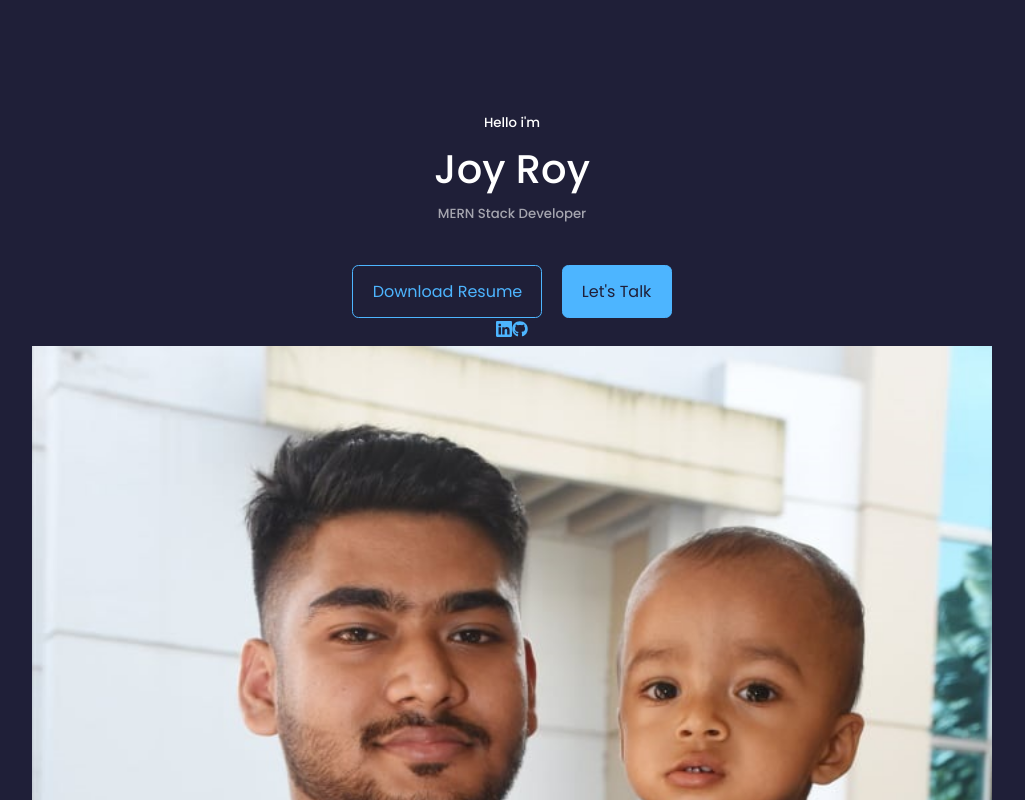
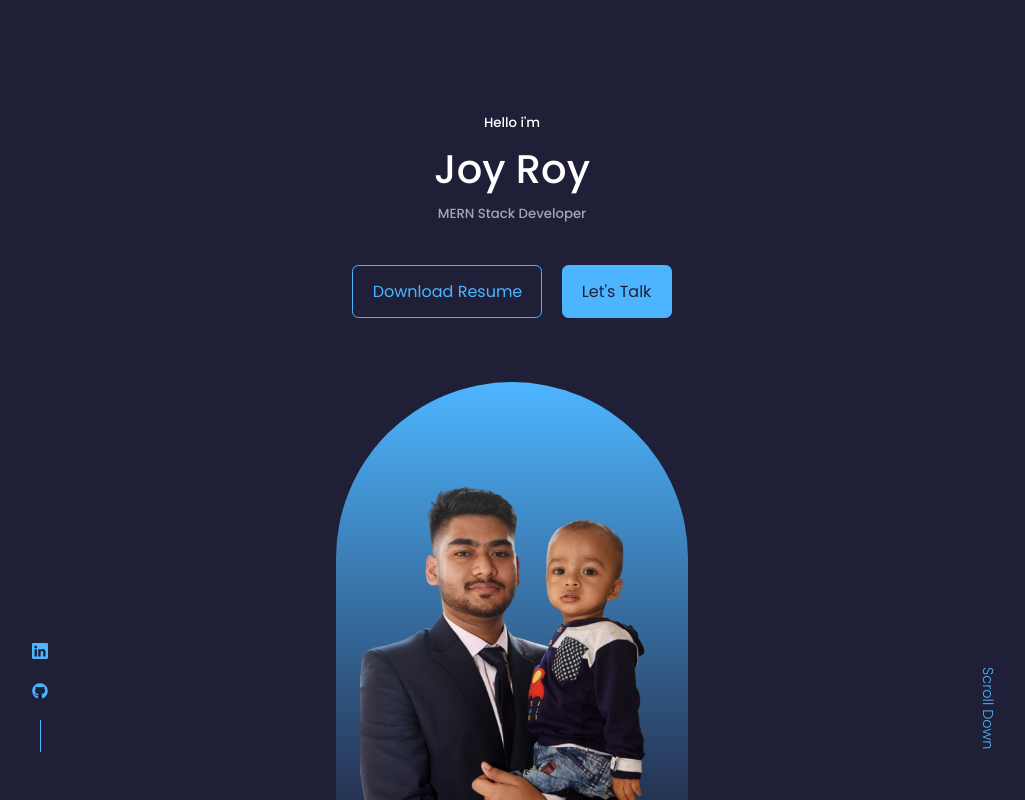
Before and after one commit to jrtanmoy/my-portfolio, a React (Create React App) app: page / in a window 1280 px wide. Shown: the whole page, without its empty margins (128-1153 px from the left). Built offline with nearby package versions, Linux system fonts and the light colour scheme.

Commit message:
complete header section

```diff
--- a/src/components/header/Header.css
+++ b/src/components/header/Header.css
@@ -17,3 +17,63 @@
     gap: 1.2rem;
     justify-content: center;
 }
+
+/* ------ Header Social ------*/
+.header__socials {
+    display: flex;
+    flex-direction: column;
+    align-items: center;
+    gap: 0.8rem;
+    position: absolute;
+    left: 0;
+    bottom: 3rem;
+}
+
+.header__socials::after {
+    content: '';
+    width: 1px;
+    height: 2rem;
+    background: var(--color-primary);
+}
+
+/* ------ Image ------*/
+
+.me {
+    background: linear-gradient(var(--color-primary), transparent);
+    width: 22rem;
+    height: 30rem;
+    position: absolute;
+    left: calc(50% - 11rem);
+    margin-top: 4rem;
+    border-radius: 12rem 12rem 0 0;
+    overflow: hidden;
+    padding: 5rem 1.5rem 1.5rem 1.5rem;
+}
+
+/* ------ Scroll Down ------*/
+.scroll__down {
+    position: absolute;
+    right: -2.3rem;
+    bottom: 5rem;
+    transform: rotate(90deg);
+    font-weight: 300;
+    font-size: 0.9rem;
+}
+
+/* ------- Media Queries (Medium devices) -------- */
+@media screen and (max-width: 1024px) {
+    header {
+        height: 68vh;
+    }
+  }
+
+/* ------- Media Queries (Small devices) -------- */
+@media screen and (max-width: 600px) {
+    header {
+        height: 100vh;
+    }
+
+    .header__socials, .scroll__down {
+        display: none;
+    }
+  }
--- a/src/components/header/Header.js
+++ b/src/components/header/Header.js
@@ -1,7 +1,7 @@
 import React from 'react';
 import './Header.css'
 import HeaderButton from './HeaderButton';
-import Me from '../../assets/joy.jpg'
+import Me from '../../assets/joy-r-bg.png'
 import HeaderSocial from './HeaderSocial';
 
 const Header = () => {
```
Also changed, not shown: src/assets/joy-r-bg.png (added).
